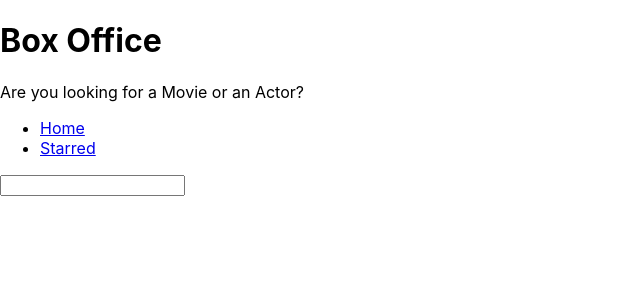
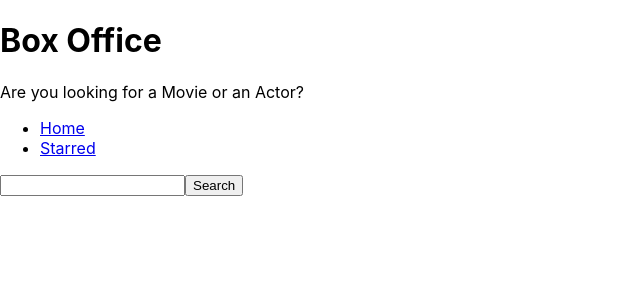
Before and after one commit to subarnabsadhukhan/box-office-app, a React (Create React App) app: page / in a window 1280 px wide. Shown: the top 300 px of the page, without its empty margins (0-640 px from the left). Built offline with nearby package versions, Linux system fonts and the light colour scheme; no server answers.

Commit message:
add fetch api and input to search Hollywood movies on Button Click

```diff
--- a/src/pages/Home.jsx
+++ b/src/pages/Home.jsx
@@ -1,13 +1,25 @@
-// import { useState } from "react";
+import { useState } from "react";
+import { APIKEY } from "../api-key";
+function Home() {
+  const [searchStr, setSearchStr] = useState(``);
 
-function Home() {
-  // const [inputValue, setInputValue] = useState(``);
-  const onInputChange = (e) => {
-    console.log(e.target.value);
+  const onSearchInputChange = (e) => {
+    setSearchStr(e.target.value);
+  };
+  const onSearch = async (e) => {
+    e.preventDefault();
+    const response = await fetch(
+      `http://www.omdbapi.com/?apikey=${APIKEY}&s=${searchStr}&page=2`
+    );
+    const data = await response.json();
+    console.log(data);
   };
   return (
     <>
-      <input type="text" onChange={onInputChange} />
+      <form onSubmit={onSearch}>
+        <input type="text" value={searchStr} onChange={onSearchInputChange} />
+        <button type="submit">Search</button>
+      </form>
     </>
   );
 }
```
Also changed, not shown: 1 other file (tests, documents, lock files or other folders).
